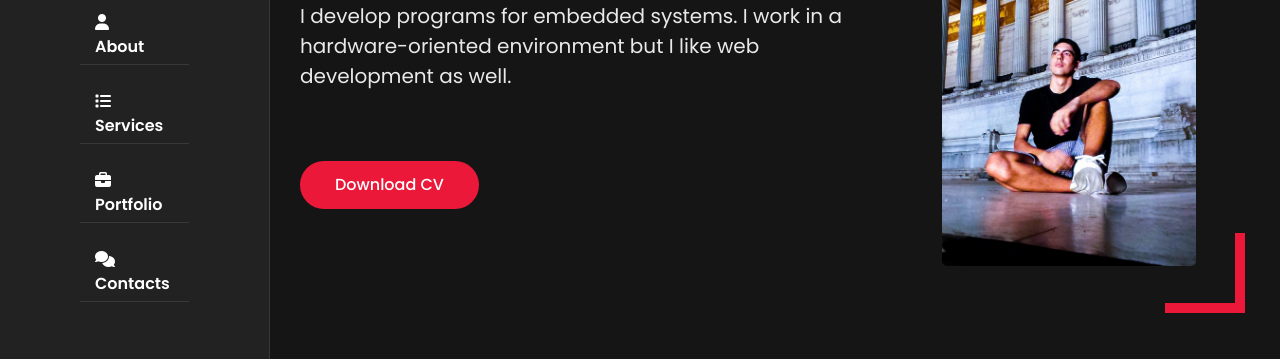
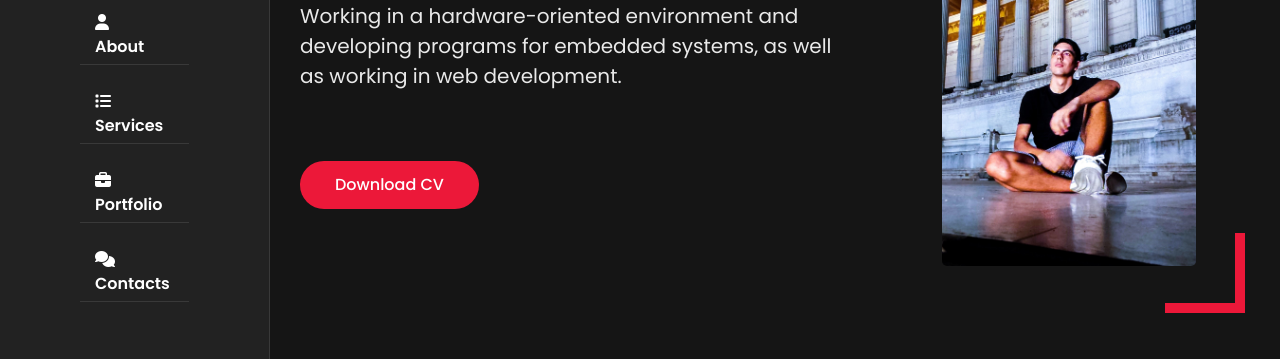
Before and after one commit to gabref/gabref.github.io, a plain HTML site: page index.html in a window 1280 px wide. Shown: the part 326-685 px from the top of the page. Drawn offline with nearby package versions, Linux system fonts and the light colour scheme; a web font is replaced by a local one.

Commit message:
changed home description

```diff
--- a/index.html
+++ b/index.html
@@ -45,7 +45,7 @@
                         <div class="home-info padd-15">
                             <h3 class="hello">Hello, my name is <span class="name">Gabriel Franzeri</span></h3>
                             <h3 class="my-profession">I'm a <span class="typing">developer</span></h3>
-                            <p>I develop programs for embedded systems. I work in a hardware-oriented environment but I like web development as well.</p>
+                            <p>Working in a hardware-oriented environment and developing programs for embedded systems, as well as working in web development.</p>
                             <a href="#" class="btn" download="files/CV-Gabriel-Franzeri.pdf">Download CV</a>
                         </div>
                         <div class="home-img padd-15">
```
